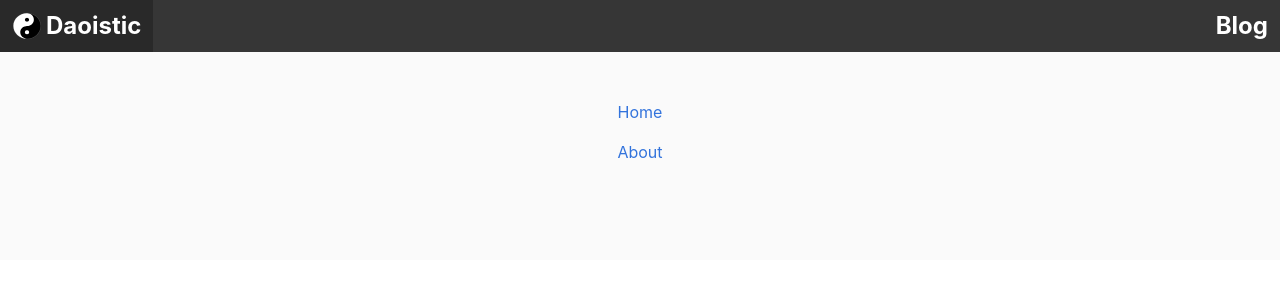
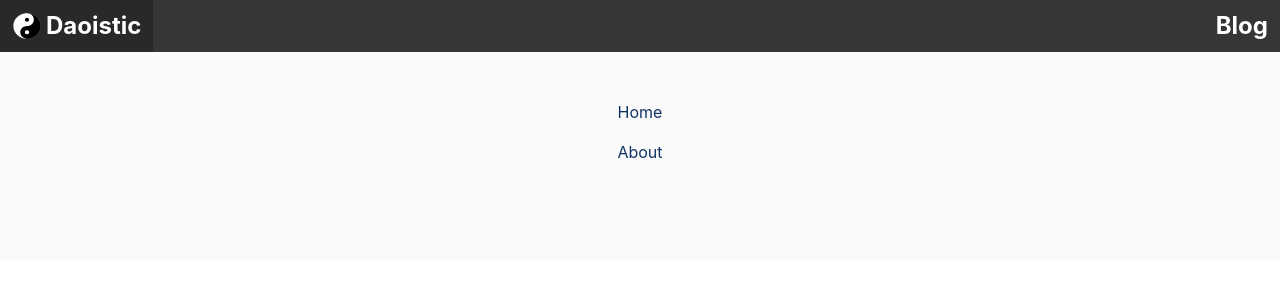
Before and after one commit to tessercat/daoistic-web, a Django app: page /blog/ in a window 1280 px wide. Shown: the top 300 px of the page. Run offline with Django 3.2, Linux system fonts and the light colour scheme; data that the repository does not hold is empty; parts of the project's set-up code (start-up, migrations or seed data) failed here and were passed over.

Commit message:
Improve accessibility.

```diff
--- a/blog/static/blog/css/blog.css
+++ b/blog/static/blog/css/blog.css
@@ -4,6 +4,9 @@
 }
 .ctext-link a {
   text-decoration: none;
+}
+.footer a {
+  color: #103465;
 }
 .footer a:hover {
   text-decoration: underline;
--- a/blog/templates/blog/base.html
+++ b/blog/templates/blog/base.html
@@ -1,5 +1,5 @@
 <!DOCTYPE html>{% load static %}
-<html>
+<html lang="en">
   <head>
     <meta charset="utf-8">
     <meta name="viewport" content="width=device-width, initial-scale=1">
--- a/blog/templates/blog/entry.html
+++ b/blog/templates/blog/entry.html
@@ -18,7 +18,7 @@
 {% block content %}
     <header>
       <figure class="image is-3by1">
-        <img src="{% static static_header %}" alt="Header image">
+        <img src="{% static static_header %}" alt="">
       </figure>
     </header>
     <section class="section">
@@ -27,7 +27,7 @@
       </div>
       {% if notes %}
       <div class="content notes">
-      <h3>Notes</h3>
+      <h2>Notes</h2>
 {{ notes|buttonify:char_map|safe }}
       </div>
       {% endif %}
--- a/static/blog/css/blog.css
+++ b/static/blog/css/blog.css
@@ -4,6 +4,9 @@
 }
 .ctext-link a {
   text-decoration: none;
+}
+.footer a {
+  color: #103465;
 }
 .footer a:hover {
   text-decoration: underline;
```
Also changed, not shown: 2 other files.
